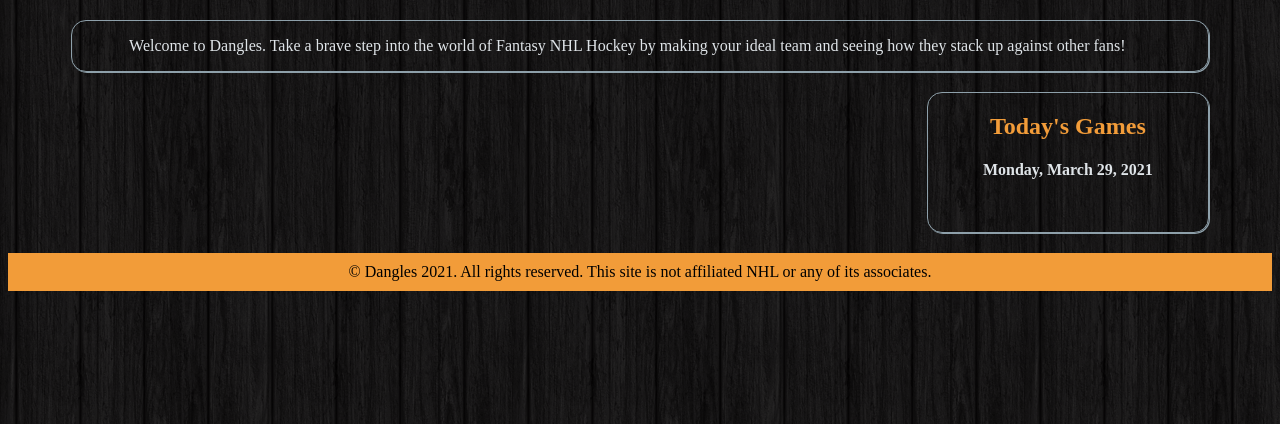
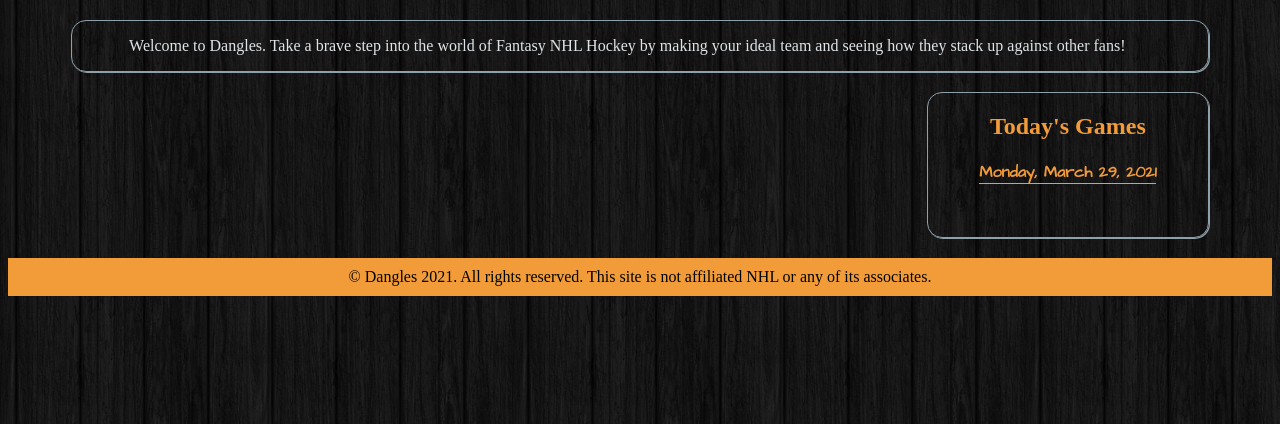
Before and after one commit to uoft-project2-group7/project, a Node server app: page / in a window 1280 px wide. Shown: the part 142-566 px from the top of the page. Run offline with Node 20, Linux system fonts and the light colour scheme; data that the repository does not hold is empty; some libraries are stand-ins or nearby versions.

Commit message:
css to side bar

```diff
--- a/public/stylesheets/style.css
+++ b/public/stylesheets/style.css
@@ -84,6 +84,12 @@
 
 .future {
   font-family: 'Architects Daughter', cursive;
+}
+
+#currentDay{
+  font-family: 'Architects Daughter', cursive;
+  color: var(--primary-colour);
+  border-bottom: 1px solid var(--primary-colour);
 }
 
 #list_id {
```
